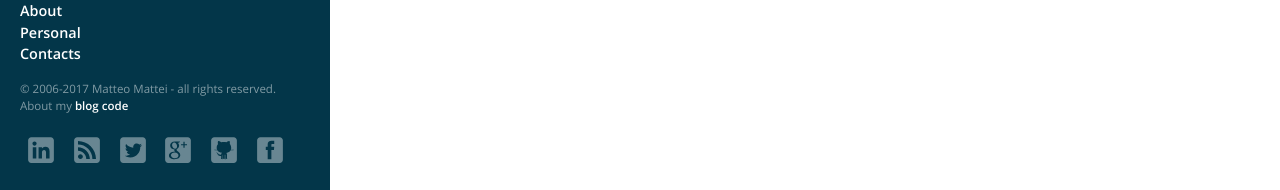
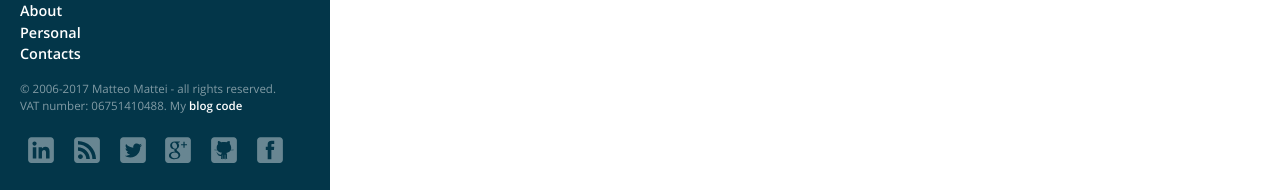
Before and after one commit to matteomattei/matteomattei.github.io, a Jekyll site: the page built from personal/index.md, in a window 1280 px wide. Shown: the part 707-897 px from the top of the page. Built offline with Jekyll 4.4.1, drawn with Linux system fonts in a browser that asks for light colours; some web fonts are replaced.

Commit message:
add VAT number

```diff
--- a/_layouts/default.html
+++ b/_layouts/default.html
@@ -32,7 +32,8 @@ layout: compress
               <a href="/contacts/">Contacts</a>
             </li>
           </ul>
-          <p class="copyright">&copy; 2006-{{ site.time | date: '%Y' }} {{ site.author.name }} - all rights reserved. About my <a href="http://github.com/matteomattei/matteomattei.github.io">blog code</a></p>
+          <p class="copyright">&copy; 2006-{{ site.time | date: '%Y' }} {{ site.author.name }} - all rights
+          reserved.<br>VAT number: 06751410488. My <a href="http://github.com/matteomattei/matteomattei.github.io">blog code</a></p>
           <a href="http://it.linkedin.com/in/matteomattei"><img class="img-feed" src="/public/site_images/iconmonstr-linkedin-3-icon.svg" alt="linkedin" /></a>
           <a href="/atom.xml"><img class="img-feed" src="/public/site_images/iconmonstr-rss-3-icon.svg" alt="rss" /></a>
           <a href="https://twitter.com/matte0matte1"><img class="img-feed" src="/public/site_images/iconmonstr-twitter-3-icon.svg" alt="twitter" /></a>
```
Also changed, not shown: public/logo_professtional.jpg (added).
